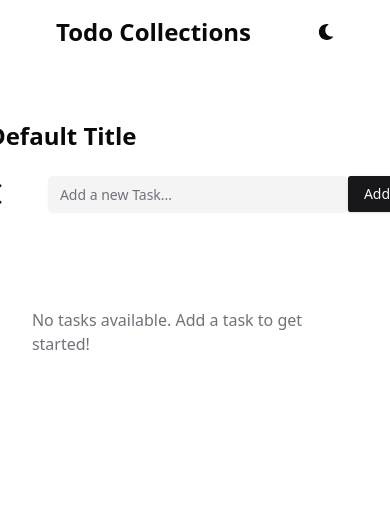
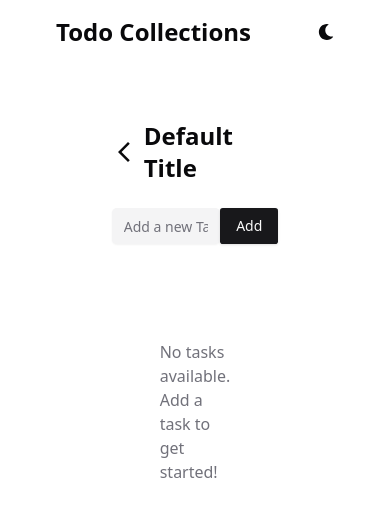
Before and after one commit to lakshmisswetha/todo-collection, a React (Vite) app: page /todo in a window 390 px wide. Shown: the top 516 px of the page. Built offline with nearby package versions, Linux system fonts and the light colour scheme.

Commit message:
todo-list update

```diff
--- a/src/components/ui/card.tsx
+++ b/src/components/ui/card.tsx
@@ -16,7 +16,7 @@ const Card = React.forwardRef<HTMLDivElement, React.HTMLAttributes<HTMLDivElemen
                 ref={ref}
                 onClick={handleClick}
                 className={cn(
-                    "w-auto lg:w-[200px] rounded-xl border bg-muted cursor-pointer transition duration-300 ease-in-out transform hover:shadow-lg hover:scale-105 text-card-foreground shadow",
+                    "w-auto lg:w-[200px] rounded-xl border hover:bg-muted cursor-pointer  text-card-foreground shadow",
                     className
                 )}
                 {...props}
--- a/src/pages/TodoList.tsx
+++ b/src/pages/TodoList.tsx
@@ -38,26 +38,30 @@ const TodoList = () => {
     const title = (location.state as { title?: string })?.title || "Default Title";
 
     return (
-        <div>
-            <h1 className="text-2xl mb-4 ml-1 font-bold">{title}</h1>
-            <div className="flex mt-6">
+        <div className=" flex flex-col px-14">
+            <div className="flex items-center">
                 <div
                     onClick={handleBackClick}
-                    className="flex justify-center items-center mr-10 cursor-pointer"
+                    className="flex justify-center items-center  cursor-pointer"
                 >
                     <MdOutlineArrowBackIosNew className="text-2xl" />
                 </div>
+                <div className="flex justify-between items-center">
+                    <h1 className="text-2xl  font-bold ml-2 self-center">{title}</h1>
+                </div>
+            </div>
 
+            <div className="flex mt-6 w-[100%]">
                 <Input
                     value={inputValue}
                     onKeyDown={handleKeyDown}
                     placeholder="Add a new Task..."
-                    className="bg-muted rounded-lg border-muted w-[300px] "
+                    className="bg-muted rounded-lg w-full "
                     onChange={handleInputChange}
                 />
                 <Button onClick={handleAddTask}>Add</Button>
             </div>
-            <ul className="mt-12 flex flex-col items-center justify-center">
+            <ul className="mt-12 flex flex-col items-center justify-center w-full">
                 {tasks.length === 0 ? (
                     <div className="w-full h-fit flex justify-center items-center p-12">
                         <p className="text-muted-foreground ">
@@ -68,7 +72,7 @@ const TodoList = () => {
                     tasks.map((task, index) => (
                         <li
                             key={index}
-                            className="w-full flex items-center justify-between bg-muted p-4 mb-1"
+                            className="w-full flex items-center justify-between bg-muted p-4 mb-3 rounded-lg"
                         >
                             <div className="flex items-center">
                                 <Checkbox />
```
